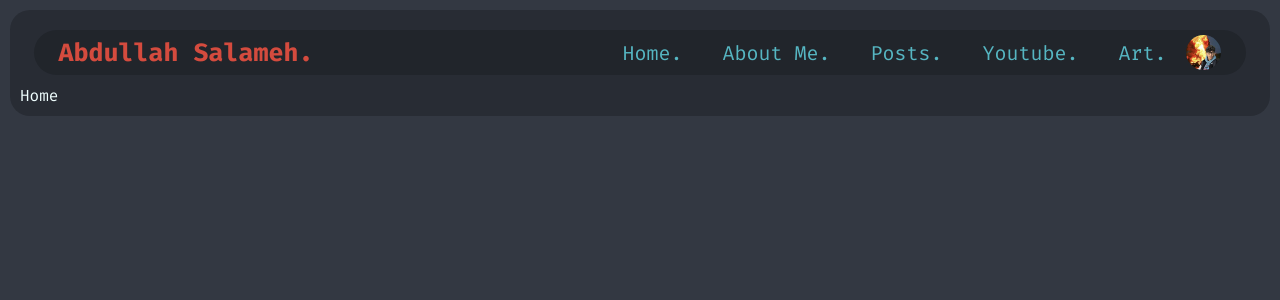
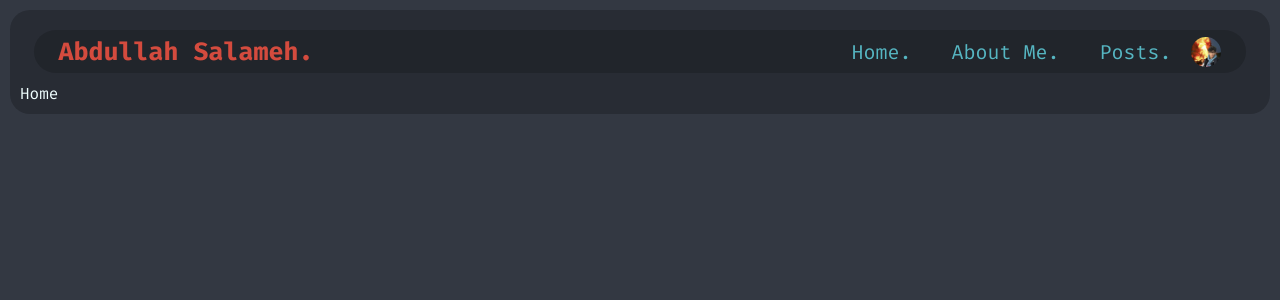
Before and after one commit to abda-s/my-blog, a React (Create React App) app: page / in a window 1280 px wide. Shown: the top 300 px of the page. Built offline with nearby package versions, Linux system fonts and the light colour scheme.

Commit message:
fixing the navbar

```diff
--- a/src/components/NavigationBar.jsx
+++ b/src/components/NavigationBar.jsx
@@ -15,14 +15,6 @@ const Navlinks = [
         title: "Posts.",
         link: "/Posts"
     },
-    {
-        title: "Youtube.",
-        link: "/Youtube"
-    },
-    {
-        title: "Art.",
-        link: "/Art"
-    }
 ]
 const NavigationBar = () => {
     const [menuActive, setMenueActive] = useState(false);
--- a/src/styls/Navbar.css
+++ b/src/styls/Navbar.css
@@ -25,8 +25,8 @@
     margin-right: 20px;
 }
 .profile-pic{
-    width: 35px;
-    height: 35px;
+    width: 30px;
+    height: 30px;
     border-radius: 50%;
     display:inline-block;
 
```
